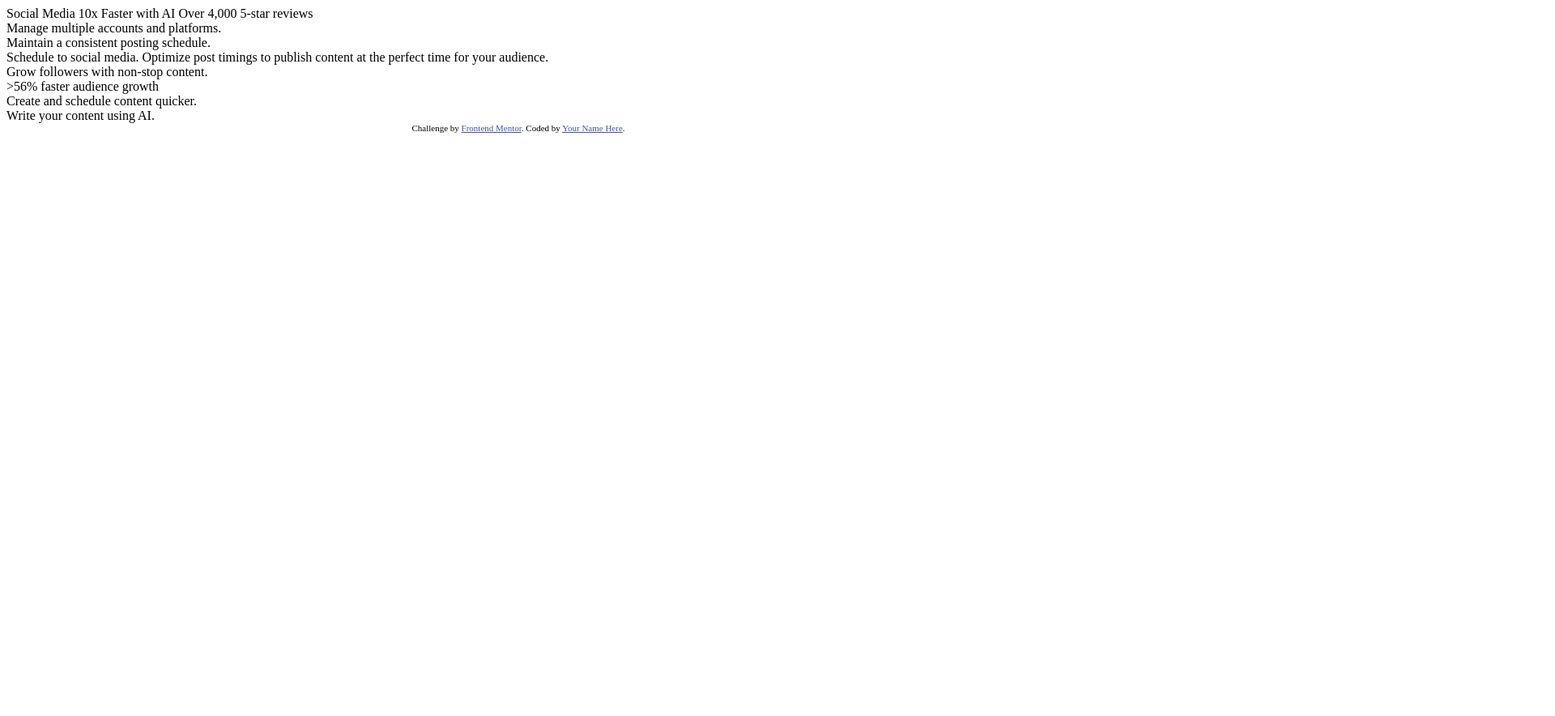
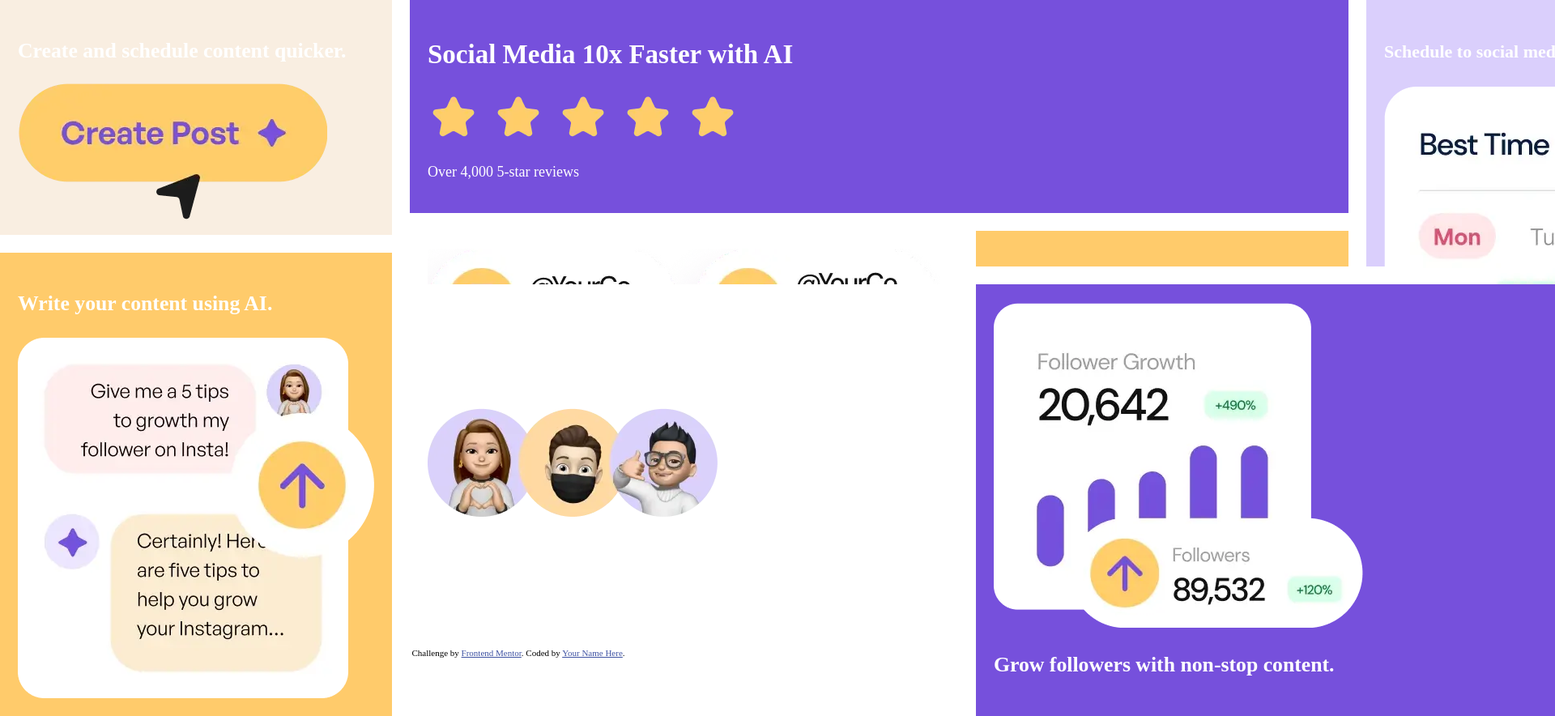
Before and after one commit to WTrygar/Bento-grid, a plain HTML site: page index.html in a window 1280 px wide. Shown: the top 884 px of the page at 81% size, 1920 px wide, since content can reach past the window. Before the commit the page ends 800 px from the top, so only its background shows below. Drawn offline with Linux system fonts and the light colour scheme.

Commit message:
grid, flex, imgs

```diff
--- a/index.html
+++ b/index.html
@@ -15,24 +15,51 @@
   </style>
 </head>
 <body>
-  <div class="wrapper">
-    <div class="one">Social Media 10x Faster with AI
-    Over 4,000 5-star reviews</div>
+  <div class="cards">
+    <div class="card one">
+      <h2>Social Media 10x Faster with AI</h2>
+      <img src="./assets/images/illustration-five-stars.webp" alt="five stars">
+      <p>Over 4,000 5-star reviews</p>
+  </div>
 
-    <div class="two">Manage multiple accounts and platforms.</div>
+    <div class="card two">
+      <img src="./assets/images/illustration-multiple-platforms.webp" alt="multiple-platforms">
+      <h4>Manage multiple accounts and platforms.</h4>
+    </div>
 
-    <div class="three">Maintain a consistent posting schedule.</div>
+    <div class="card three">
+      <h3>Maintain a consistent posting schedule.</h3>
+      <img src="./assets/images/illustration-consistent-schedule.webp" alt="consistent schedule">
+    </div>
 
-    <div class="four">Schedule to social media.
-    Optimize post timings to publish content at the perfect time for your audience.</div>
+    <div class="card four">
+      <h4>Schedule to social media.</h4>
+      <img src="./assets/images/illustration-schedule-posts.webp" alt="schedule posts">
+      <p>Optimize post timings to publish content at the perfect time for your audience.</p>
+    </div>
 
-    <div class="five">Grow followers with non-stop content.</div>
+    <div class="card five">
+      <img src="./assets/images/illustration-grow-followers.webp" alt="grow followers">
+      <h3>Grow followers with non-stop content.</h3>
+    </div>
 
-    <div class="six">>56% faster audience growth</div>
+    <div class="card six">
+      <h2>>56%</h2>
+      <p>faster audience growth</p>
+      <img src="./assets/images/illustration-audience-growth.webp" alt="audience growth">
 
-    <div class="seven">Create and schedule content quicker.</div>
+    </div>
 
-    <div class="eight">Write your content using AI.</div>
+    <div class="card seven"></h3>
+      <h3>Create and schedule content quicker.</h3>
+      <img src="./assets/images/illustration-create-post.webp" alt="create post">
+    </div>
+
+    <div class="card eight">
+      <h3>Write your content using AI.</h3>
+      <img src="./assets/images/illustration-ai-content.webp" alt="ai content">
+
+    </div>
   </div>
 
   <div class="attribution">
--- a/styles.css
+++ b/styles.css
@@ -1,3 +1,90 @@
+:root {
+  --purple-light: hsl(254, 88%, 90%);
+  --purple: hsl(256, 67%, 59%);
+  --yellow-light: hsl(31, 66%, 93%);
+  --yellow: hsl(39, 100%, 71%);
+  --white: hsl(0, 0%, 100%);
+  --black: hsl(0, 0%, 7%);
+}
+
 * {
   box-sizing: border-box;
 }
+
+html { font-size: 22px; }
+body {
+  padding: 0;
+  margin: 0;
+}
+
+p {
+  font-size: 18px;
+}
+
+.card {
+  background-color: var(--white);
+  color: white;
+  padding: 1rem;
+}
+
+.cards {
+  max-width: 1200px;
+  display: flex;
+  flex-direction: column;
+  /* margin: 0 auto; */
+  gap: 1rem;
+
+}
+
+.one {
+  grid-area: one;
+  background-color: var(--purple);
+}
+.two {
+  grid-area: two;
+}
+.three {
+  grid-area: three;
+  background-color: var(--yellow);
+}
+.four {
+  grid-area: four;
+  background-color: var(--purple-light);
+}
+.five {
+  grid-area: five;
+  background-color: var(--purple);
+}
+.six{
+  grid-area: six;
+}
+.seven {
+  grid-area: seven;
+  background-color: var(--yellow-light);
+}
+.eight {
+  grid-area: eight;
+  background-color: var(--yellow);
+}
+
+@media (min-width: 600px) {
+  .cards {
+    /* grid-template-columns: repeat(4, 1fr);  */
+    width: 100vw;
+    height: 100vh;
+    display: grid;
+    grid-template-areas:
+    'seven one one four'
+    'seven two three four'
+    'eight two three four'
+    'eight six five five';
+    grid-template-columns: repeat(4, 1fr);
+    grid-template-rows: 3fr 0.5fr 1.5fr 2fr ;
+  }
+  .card {
+    justify-self: stretch;
+    align-self: stretch;
+    width: 100%;
+    height: 100%;
+  }
+}
```
